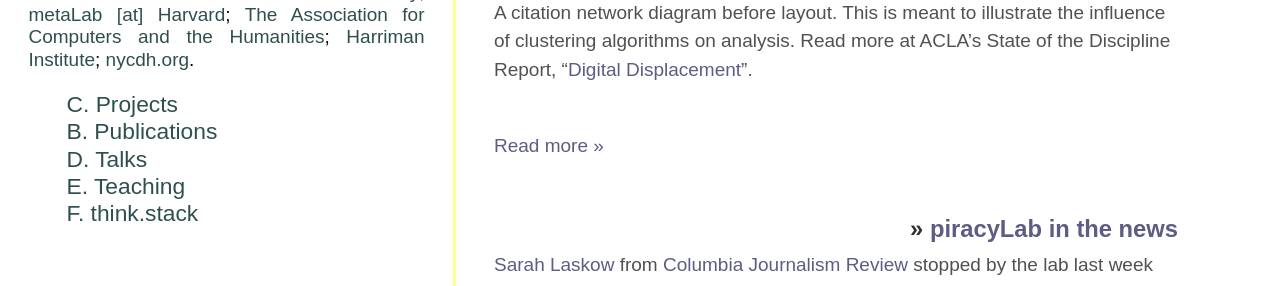
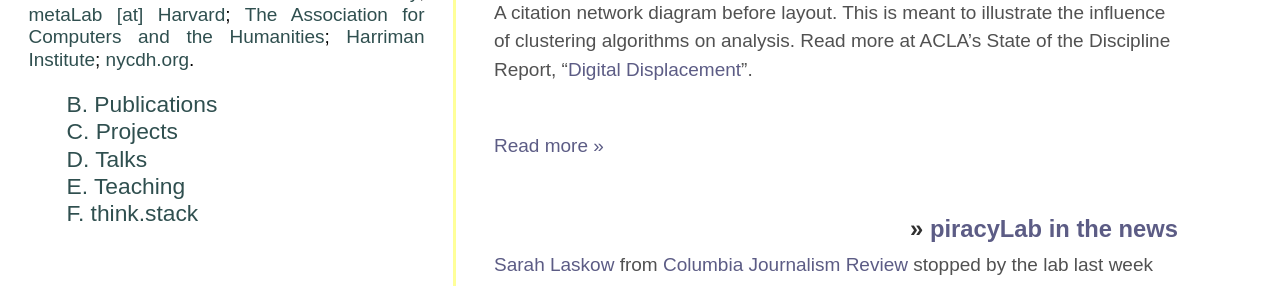
Before and after one commit to denten/denten.github.io, a Jekyll site: the page built from index.html, in a window 1280 px wide. Shown: the part 401-687 px from the top of the page. Built offline with Jekyll 4.4.1, drawn with Linux system fonts in a browser that asks for light colours; some web fonts are replaced; the list of posts is cut into pages by our own code.

Commit message:
properly sort pages

```diff
--- a/_includes/sidebar.html
+++ b/_includes/sidebar.html
@@ -9,7 +9,7 @@
     <!-- pages without a title excluded -->
     <!-- hightlight active page in navigation-->
     <ul class="sidebar-nav">
-        {% assign sorted_pages = site.pages | sort:"name" %}
+        {% assign sorted_pages = site.pages | sort:"title" %}
         {% for node in sorted_pages %}
         {% if node.title != null %}
 
```
